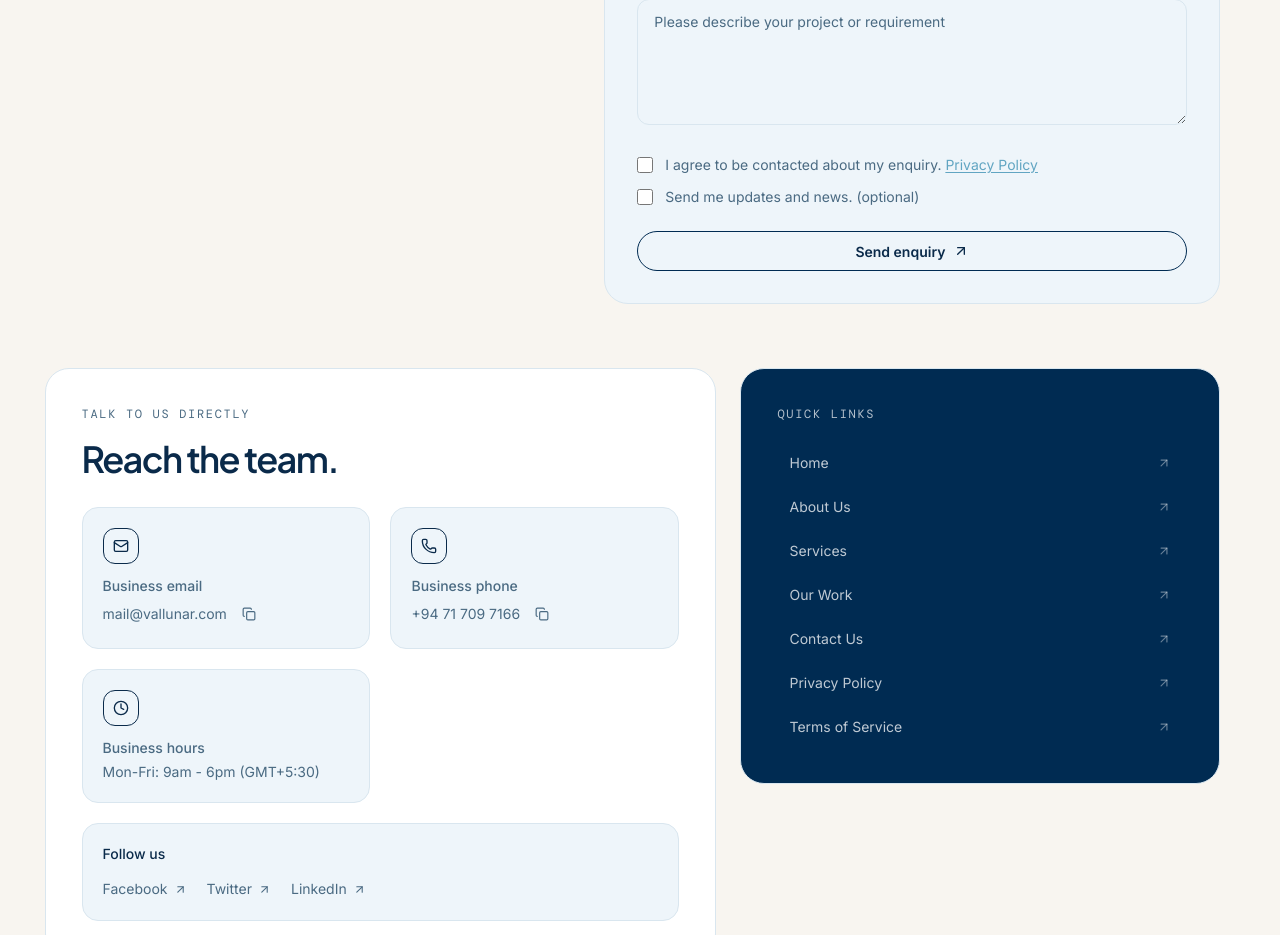
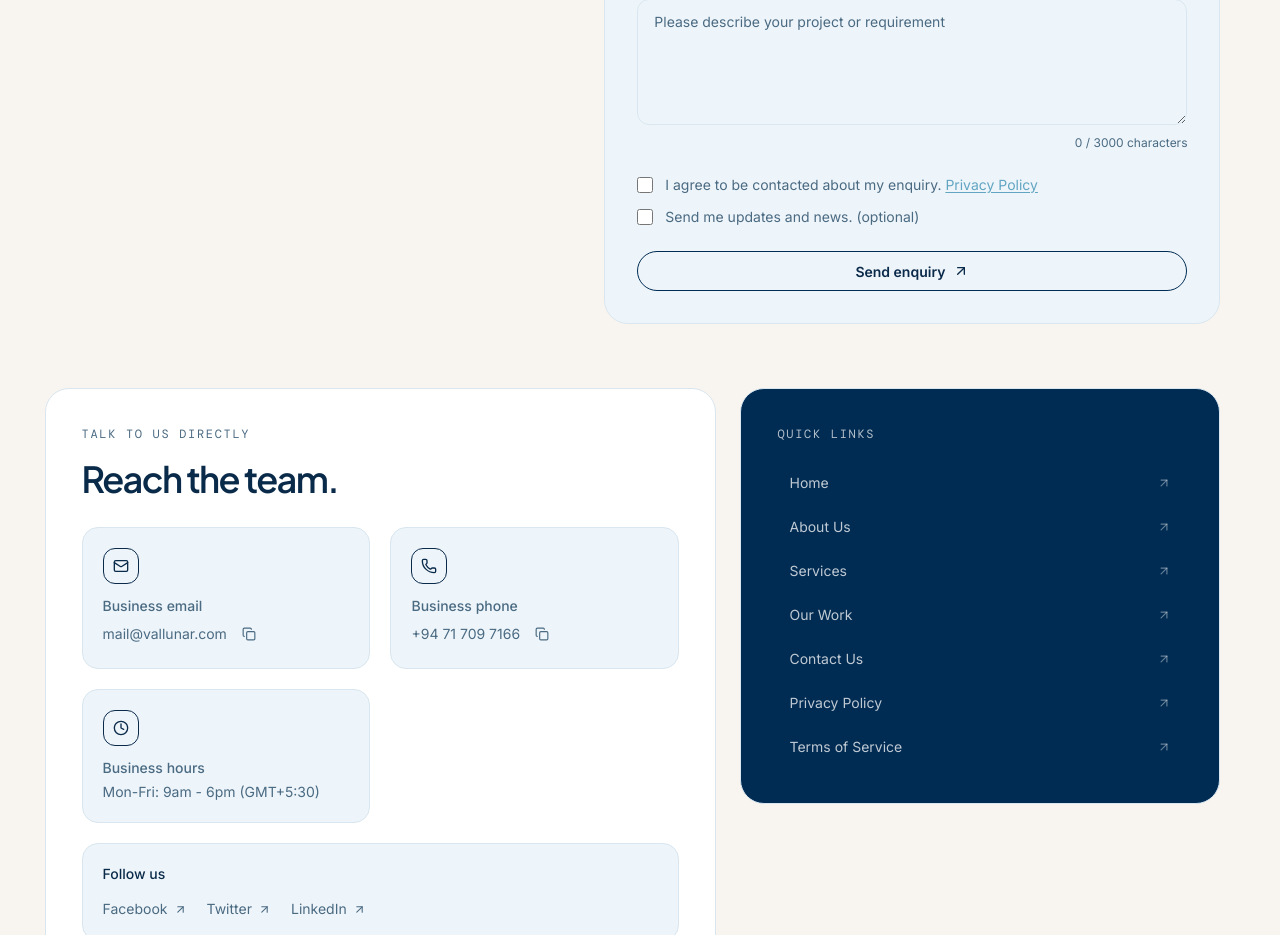
Before and after one commit to cheerysaaru/vallunar-website, a Next.js app: page /contact in a window 1280 px wide. Shown: the part 800-1735 px from the top of the page. Built offline with nearby package versions, Linux system fonts and the light colour scheme.

Commit message:
feat: character counter on message field (6)

```diff
--- a/components/EnquirySection.tsx
+++ b/components/EnquirySection.tsx
@@ -13,6 +13,7 @@ import { contactConfig } from "@/lib/contact-config";
 import { getStoredUtm, type UtmParams } from "@/lib/utm";
 import {
   AREAS_OF_INTEREST,
+  LIMITS,
   validateArea,
   validateCompany,
   validateConsent,
@@ -149,6 +150,8 @@ function FormBody({
     const subscription = watch((values) => onDraft(values as FormValues));
     return () => subscription.unsubscribe();
   }, [watch, onDraft]);
+
+  const messageLength = (watch("message") || "").length;
 
   const runSubmit = async (values: FormValues) => {
     lastValuesRef.current = values;
@@ -299,6 +302,13 @@ function FormBody({
               {...register("message", { validate: validateMessage })}
             />
             {errors.message && <FieldError id="message" message={errors.message.message as string} />}
+            <p
+              aria-live="polite"
+              className="mt-1 text-right text-xs"
+              style={{ color: messageLength > LIMITS.message ? "var(--error)" : "var(--text-muted)" }}
+            >
+              {messageLength} / {LIMITS.message} characters
+            </p>
           </div>
         </div>
 
```
